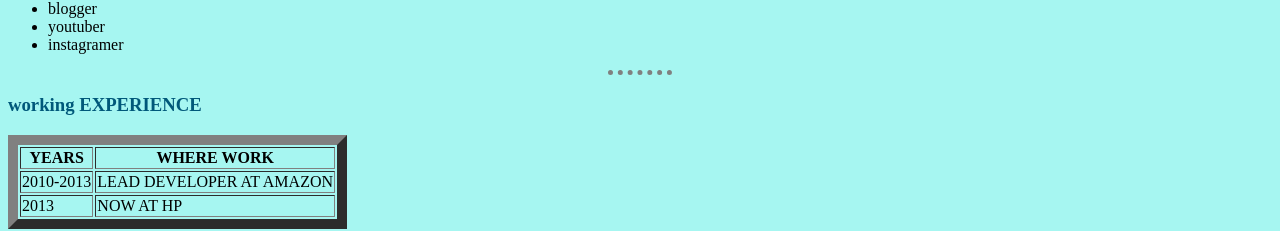
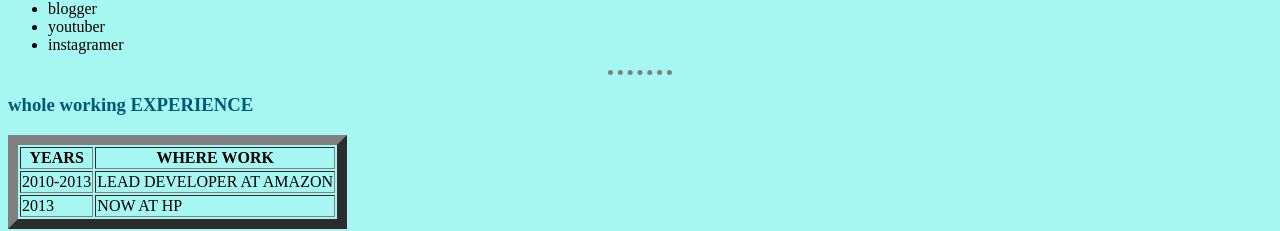
Before and after one commit to sekharsasanka/cv, a plain HTML site: page index.html in a window 1280 px wide. Shown: the part 2072-2303 px from the top of the page. Drawn offline with Linux system fonts and the light colour scheme; files whose address does not match are found by name.

Commit message:
git commit

```diff
--- a/index.html
+++ b/index.html
@@ -24,7 +24,7 @@
     <li>instagramer</li>
   </ul>
   <hr>
-  <h3> working EXPERIENCE</h3>
+  <h3>whole working EXPERIENCE</h3>
   <table border="10">
     <thead>
       <tr>
```
